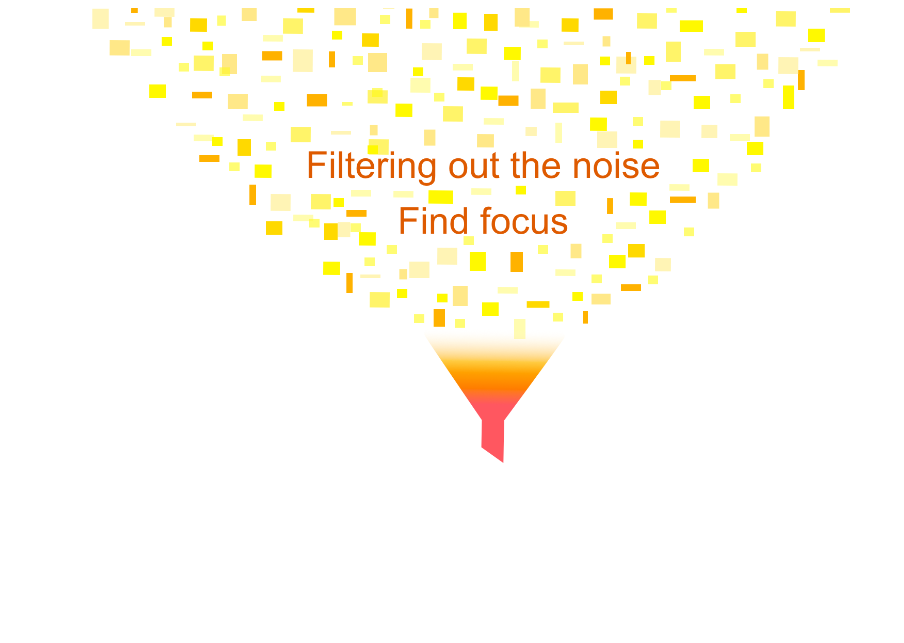
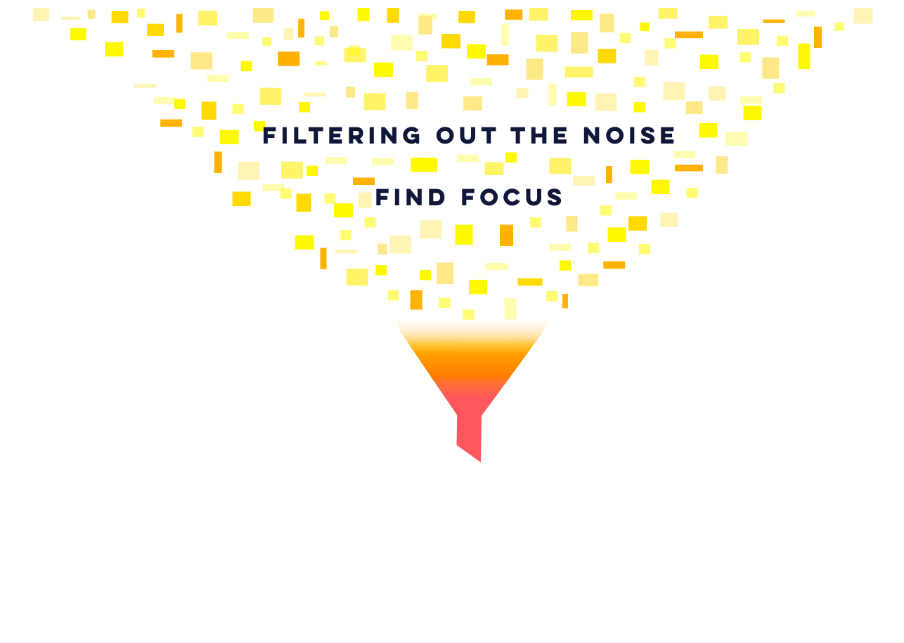
Before and after one commit to meaningfulthings/meaningfulthings.github.io, a plain HTML site: page index.html in a window 1280 px wide. Shown: the whole page, without its empty margins (169-1073 px from the left). Drawn offline with Linux system fonts and the light colour scheme.

Commit message:
Use separate images for dark/light mode

```diff
--- a/filter.css
+++ b/filter.css
@@ -1,11 +1,11 @@
-div {
+picture {
   display: flex;
   justify-content: center;
   align-items: center;
 }
 
 img {
-  width: 60%;
+  width: 80%;
   height: auto;
 }
 
--- a/index.html
+++ b/index.html
@@ -6,7 +6,17 @@
 </head>
 <body>
     <div>
-        <img src="assets/images/filtered.png"></img>
+        <picture>
+          <source
+            srcset="assets/images/filtered-dark.png"
+            media="(prefers-color-scheme: dark)"
+          />
+          <source
+            srcset="assets/images/filtered-light.png"
+            media="(prefers-color-scheme: light), (prefers-color-scheme: no-preference)"
+          />
+          <img src="assets/images/filtered-light.png" loading="lazy" />
+        </picture>
     </div>
 </body>
 </html>
```
Also changed, not shown: assets/images/filtered-dark.png (added), assets/images/filtered-light.png (added), assets/images/filtered.png (deleted).
